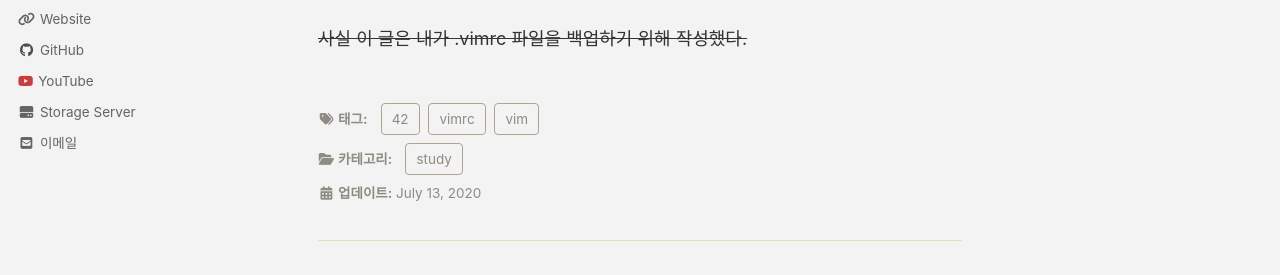
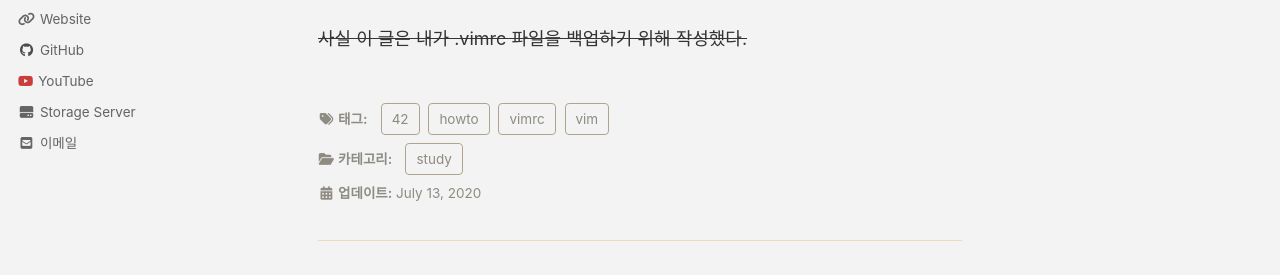
Before and after one commit to ohseyong/ohseyong.github.io, a Jekyll site: the page built from _posts/2020-07-14-howto-vimrc.md, in a window 1280 px wide and 900 px high, scrolled down 916 px. Shown: the part 149-424 px from the top of the window. Built offline with Jekyll 4.4.1, drawn with Linux system fonts in a browser that asks for light colours; cached includes are drawn as plain includes; nearby versions of some CDN libraries; comment, search, counter and statistics services are not loaded.

Commit message:
FIxed how-to tags

```diff
--- a/_layouts/home.html
+++ b/_layouts/home.html
@@ -23,7 +23,7 @@ layout: archive
 {% if sorted_posts.size != 0 %}
 <ul class="posts-list">
   {% for post in sorted_posts %}
-    {% if post.tags contains "how-to" %}
+    {% if post.tags contains "howto" %}
     <li>
       <a href="{{ post.url }}" class="caption" title="🔖 {{ post.tags | array_to_sentence_string }}">{{post.title}}</a>
     </li>
--- a/_posts/2020-07-14-howto-vimrc.md
+++ b/_posts/2020-07-14-howto-vimrc.md
@@ -3,7 +3,7 @@ title: "[42 Seoul] 알아두면 편리한, 최소한의 VIM 설정법(.vimrc)"
 # excerpt: "정말 10분이면 만들 수 있다"
 date: 2020-07-14 00:00:00 +0900
 categories: study
-tags: vim 42 vimrc
+tags: howto vim 42 vimrc
 header:
   teaser: # /assets/blog2.png
   image: # /assets/mozilla_logo.png
```
Also changed, not shown: _posts/2020-06-13-won-to-backquote.md (+1 -1 lines), _posts/2020-06-30-Get-Next-Line.md (+1 -1 lines).
